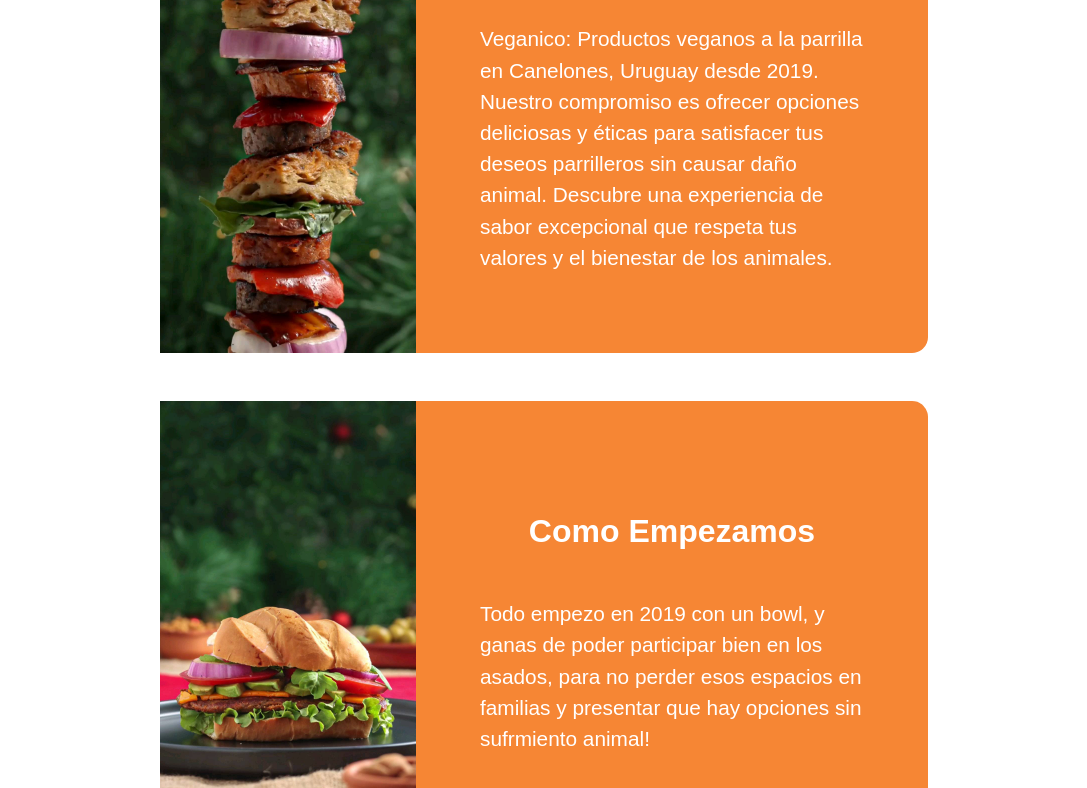
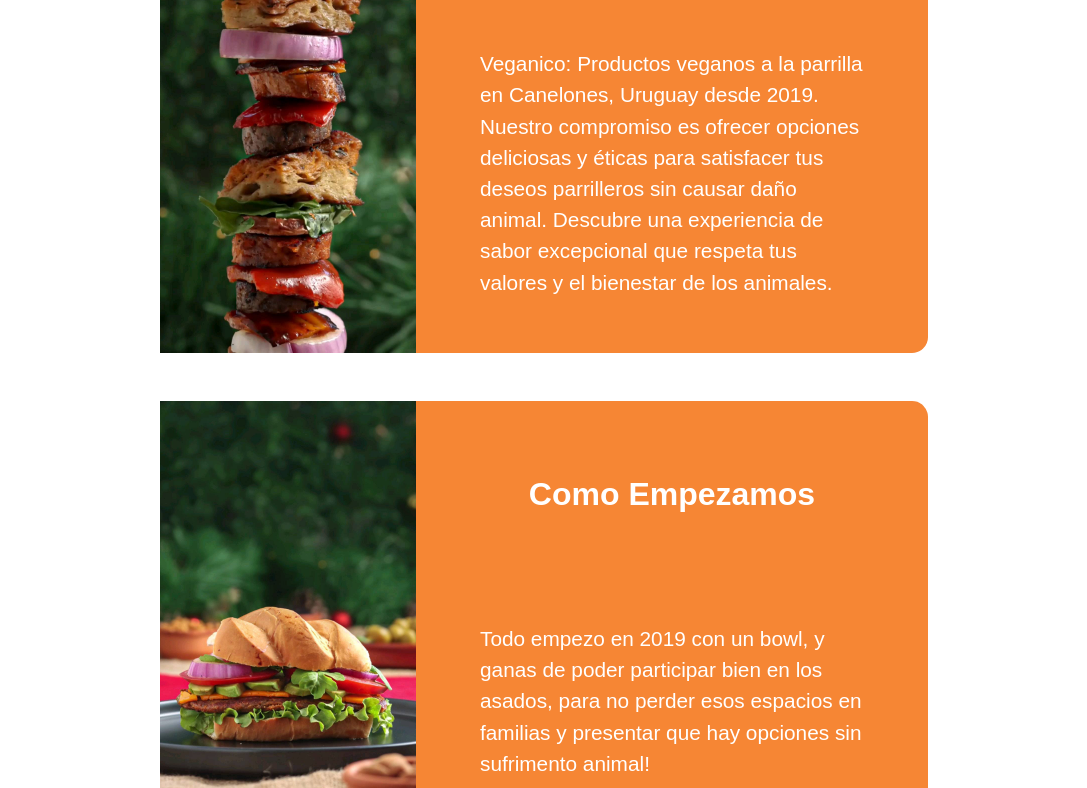
Before and after one commit to gedodev/PreEntrega2-Dorta, a plain HTML site: page pages/nosotros.html in a window 1280 px wide. Shown: the part 351-1139 px from the top of the page, without its empty margins (96-1183 px from the left). Drawn offline with nearby package versions, Linux system fonts and the light colour scheme; a web font is replaced by a local one.

Commit message:
Update the Grid in the Info Cards -Nosotros Page

```diff
--- a/pages/nosotros.html
+++ b/pages/nosotros.html
@@ -72,8 +72,10 @@
             <h1> NOSOTROS</h1>
         </div>
         <article class="info-grid">
+            <section class="info-grid--title">
+                <h2>Quienes Somos</h2>
+            </section>
             <section class="info-grid--text">
-                <h2>Quienes Somos</h2>
                 <p>Veganico: Productos veganos a la parrilla en Canelones, Uruguay desde 2019. Nuestro compromiso es ofrecer opciones deliciosas y éticas para satisfacer tus deseos parrilleros sin causar daño animal. Descubre una experiencia de sabor excepcional que respeta tus valores y el bienestar de los animales.</p>
             </section>
             <div class="info-grid--img">
@@ -81,9 +83,11 @@
             </div>
         </article>
         <article class="info-grid">
+            <section class="info-grid--title">
+                <h2>Como Empezamos</h2>
+            </section>
             <section class="info-grid--text">
-                <h2>Como Empezamos</h2>
-                <p>Todo empezo en 2019 con un bowl, y ganas de poder participar bien en los asados, para no perder esos espacios en familias y presentar que hay opciones sin sufrmiento animal!</p>
+                <p>Todo empezo en 2019 con un bowl, y ganas de poder participar bien en los asados, para no perder esos espacios en familias y presentar que hay opciones sin sufrimento animal!</p>
             </section>
             <div class="info-grid--img">
                 <img src="../img/chivi.jpg" class="d-block w-100" alt="Chivito vegano de perfil, al pan, con tomate, cebolla, palta y queso cheddar vegano. Al fondo se ven aceitunos y otros dips con otras cosas. ">
--- a/sass/_nosotros.scss
+++ b/sass/_nosotros.scss
@@ -8,21 +8,46 @@
     width: 75%;
     margin: 2rem auto;
     grid-template-columns: 1fr 2fr;
-    grid-template-rows: 1fr;
+    grid-template-rows: 1fr 3fr;
     margin-bottom: 3rem;
 }
 
+.info-grid--img{
+    grid-area: 1 / 1 / 3 / 2;
+    height: 100%;
+    overflow: hidden;
+    img{
+        width: 100%;
+        height: 100%;
+        object-fit: cover;
+        object-position: 50% 30%;
+    }
+}
+
+.info-grid--title{
+    grid-area: 1 / 2 / 2 / 3;
+    display: flex;
+    justify-content: center;
+    align-items: end;
+    text-align: center;
+    color: white;
+    background-color: #f68634;
+    border-radius: 0 1rem 0 0;
+    font-weight: 600;
+    h2{
+        font-weight: 700;
+    }
+}
+
 .info-grid--text{
-    grid-column: 2 / 3;
-    grid-row: 1 / 2;
+    grid-area: 2 / 2 / 3 / 3;
     display: flex;
     justify-content: center;
     align-items: center;
-    flex-direction: column;
     text-align: center;
     color: white;
     background-color: #f68634;
-    border-radius: 0 1rem 1rem 0;
+    border-radius: 0 0 1rem 0;
     > *{
      width: 75%;
     }
@@ -34,18 +59,24 @@
     p{
         text-align: left;
         font-size: 1.3rem;
+        margin-bottom: 0;
     }
 }
 
-.info-grid--img{
-    height: 100%;
-    grid-column: 1 / 2;
-    grid-row: 1 / 2;
-    overflow: hidden;
-    img{
-        width: 100%;
-        height: 100%;
-        object-fit: cover;
-        object-position: 50% 30%;
-    }
-}
+
+
+/*
+320px — 480px: Mobile devices
+481px — 768px: iPads, Tablets
+769px — 1024px: Small screens, laptops
+1025px — 1200px: Desktops, large screens
+1201px and more —  Extra large screens, TV
+*/
+
+  @media screen and (max-width: 768px) {
+
+  }
+
+  @media screen and (max-width: 480px) {
+
+  }
```
Also changed, not shown: css/styles.css, 1 other file.
